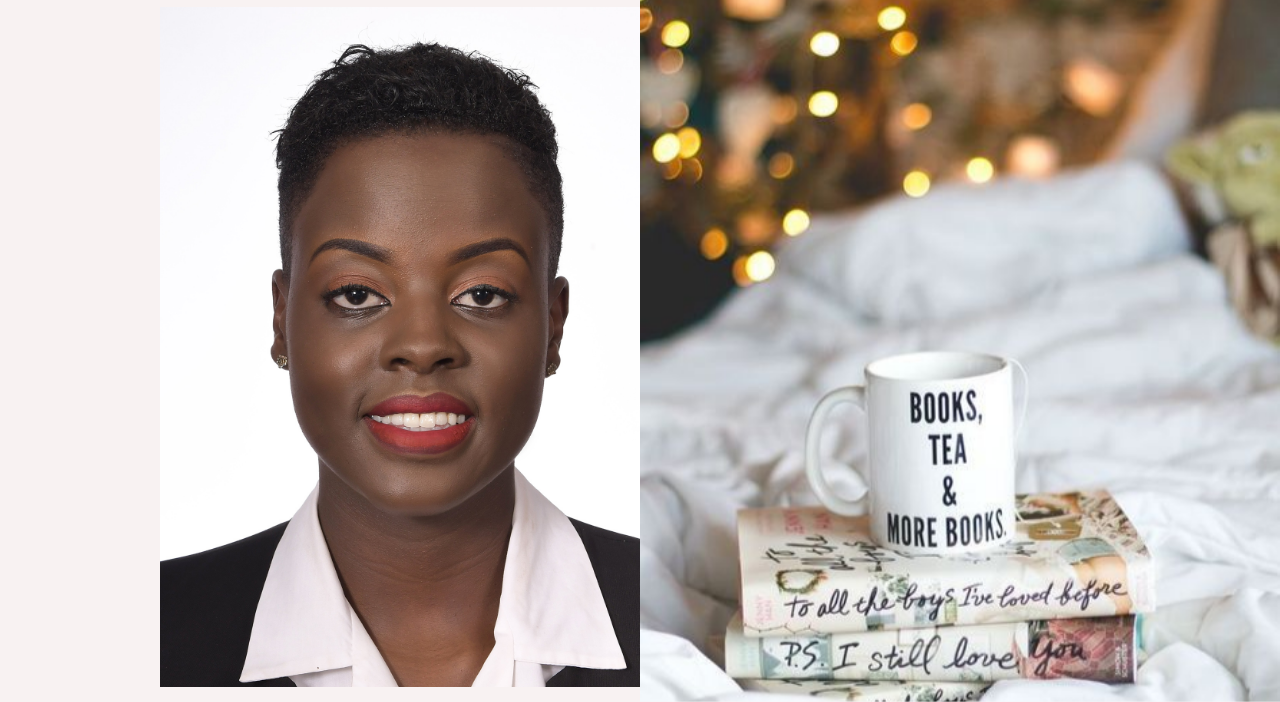
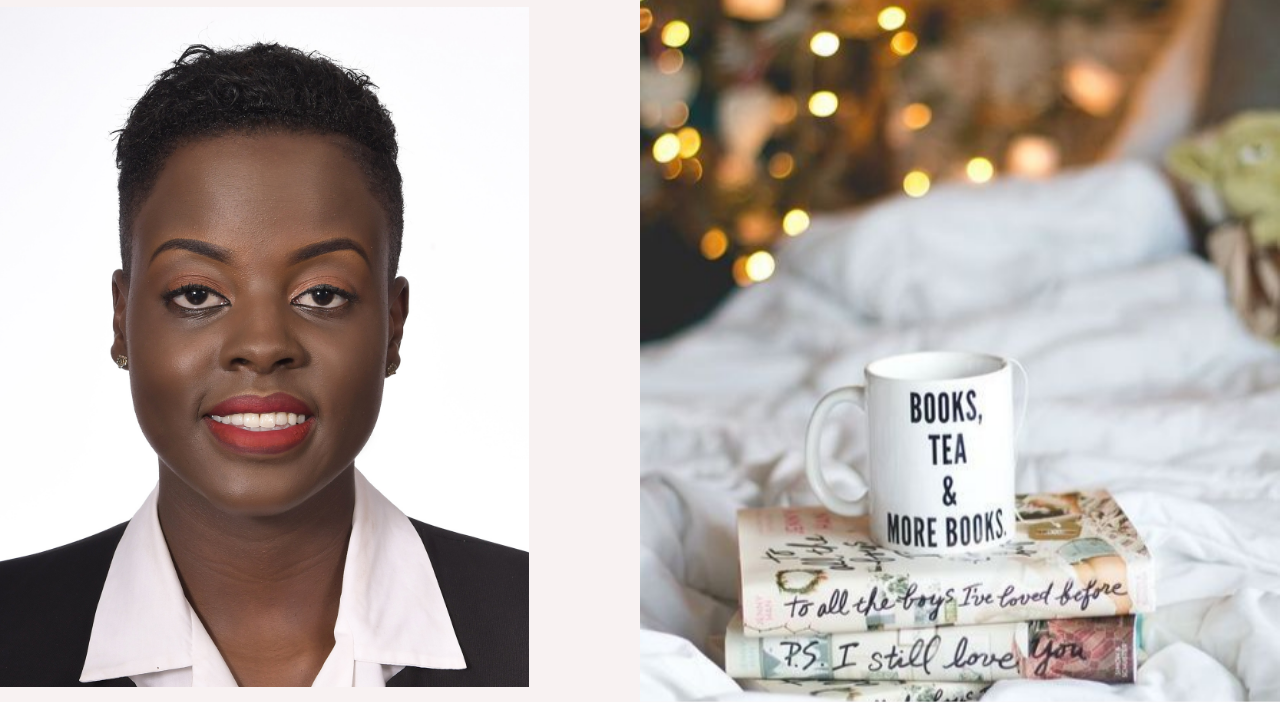
Before and after one commit to sharonandisi/sharonandisi.github.io, a plain HTML site: page index.html in a window 1280 px wide. Shown: the part 98-800 px from the top of the page. Drawn offline with nearby package versions, Linux system fonts and the light colour scheme; a web font is replaced by a local one.

Commit message:
adjust image position

```diff
--- a/css/style.css
+++ b/css/style.css
@@ -15,7 +15,7 @@ body {
 #profile {
     height:85vh;
     position:relative;
-    margin-left: 20vh;
+
 }
 #about{
     background-color: rgba(250, 221, 221, 0.1);
```
